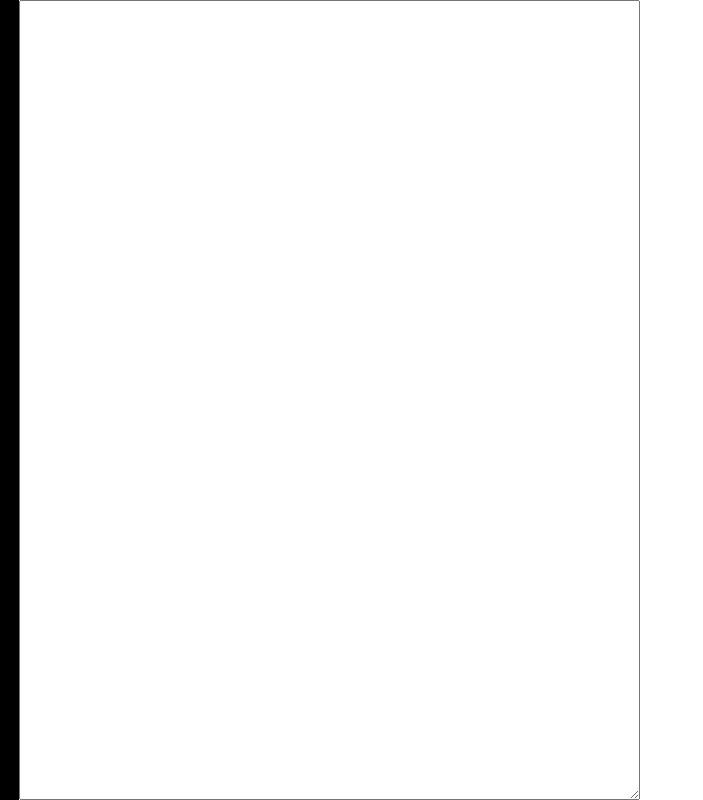
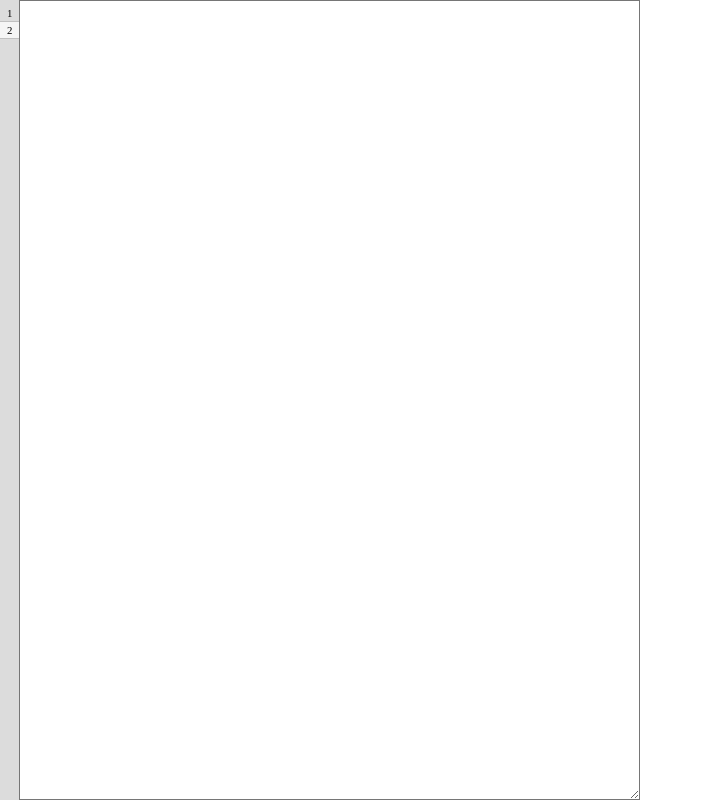
Before and after one commit to theonlyamos/WYSIWYG-editor, a plain HTML site: page index.html in a window 1280 px wide. Shown: the whole page, without its empty margins (0-703 px from the left). Drawn offline with Linux system fonts and the light colour scheme.

Commit message:
First Commit

```diff
--- a/index.html
+++ b/index.html
@@ -25,27 +25,86 @@
             height: 100%;
         }
 
-        #line-container {
+        .line-container {
             width: 20px;
             height: 100%;
-            background: #000;
+            background: gainsboro;
             padding: 5px 0;
+            text-align: center;
         }
 
         #editor {
             width: 100%;
             height: 100%;
             padding: 5px;
+            border-radius: 0;
+            line-height: 17px;
+        }
+
+        #editor:focus {
+            outline: none;
+        }
+
+        .line-number {
+            line-height: 16px;
+            border-bottom: 1px solid silver;
+            font-size: small;
+        }
+
+        .line-number:nth-child(2n){
+            background: whitesmoke;
         }
     </style>
 </head>
 <body>
     <div class="container">
         <div class="editor-container">
-            <div id="line-container"></div>
-            <textarea id="editor"></textarea>
+            <div class="line-container"></div>
+            <textarea id="editor" autofocus></textarea>
         </div>
-        <div class="preview"></div>
+        <div id="preview"></div>
     </div>
+
+    <script>
+        editor = document.getElementById('editor')
+        preview = document.getElementById('preview')
+        lineContainer = document.querySelector('.line-container')
+
+        const showEditorLines = ()=>{
+            linesCount = editor.value.split('\n').length
+            console.log(linesCount)
+            lineContainer.innerHTML = ''
+            for (i = 0; i <= linesCount; ++i){
+                line = document.createElement('div')
+                line.classList.add('line-number')
+                line.innerHTML = `<small>${i+1}</small>`
+
+                lineContainer.appendChild(line)
+            }
+        }
+
+        editor.addEventListener('keydown', e => {
+            // console.log(e.which)
+            if (e.which == 13){
+                showEditorLines()
+            }
+            else if (e.which == 8){
+                preview.innerHTML = editor.value.slice(0, editor.value.length-1)
+                showEditorLines()
+            }
+
+        })
+
+        editor.addEventListener('keypress', e => {
+             if (e.which != 13 && e.which != 32){
+                preview.innerHTML = editor.value + e.key
+            }
+
+        })
+
+        window.onload = (e)=>{
+            showEditorLines()
+        }
+    </script>
 </body>
 </html>
```
